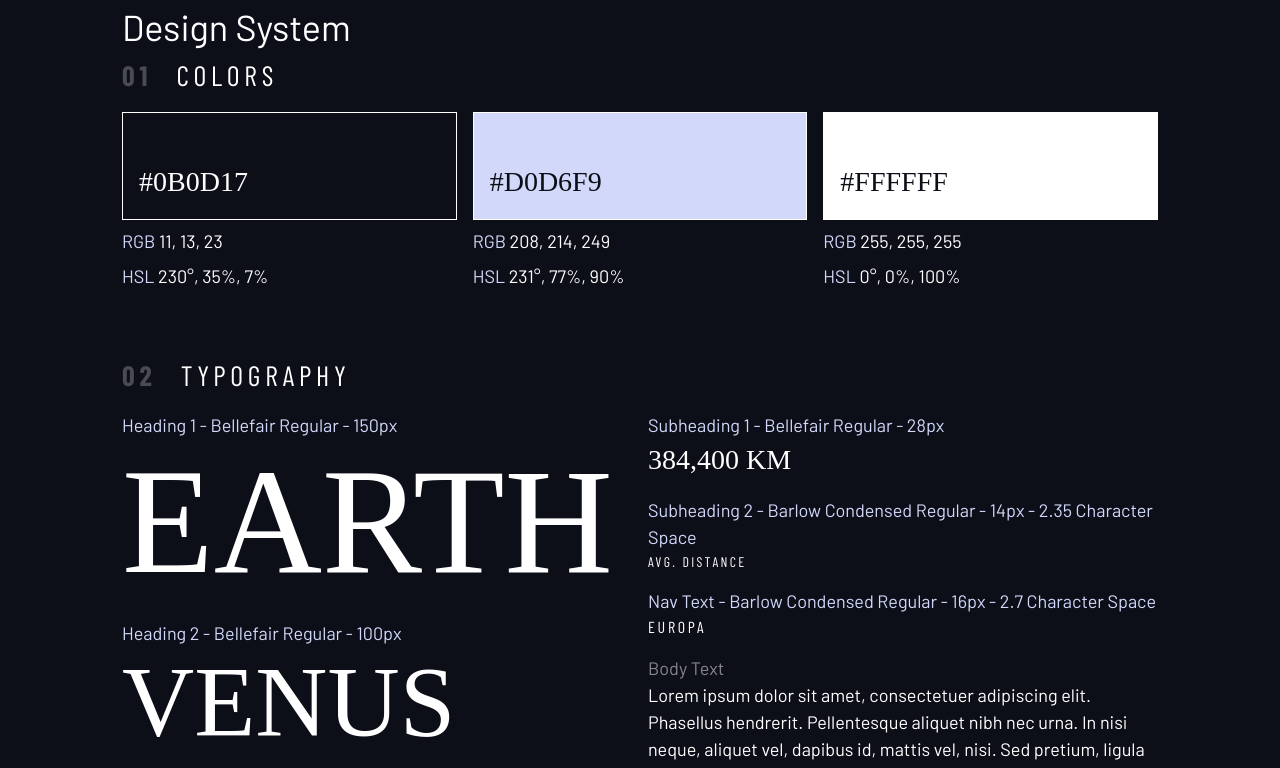
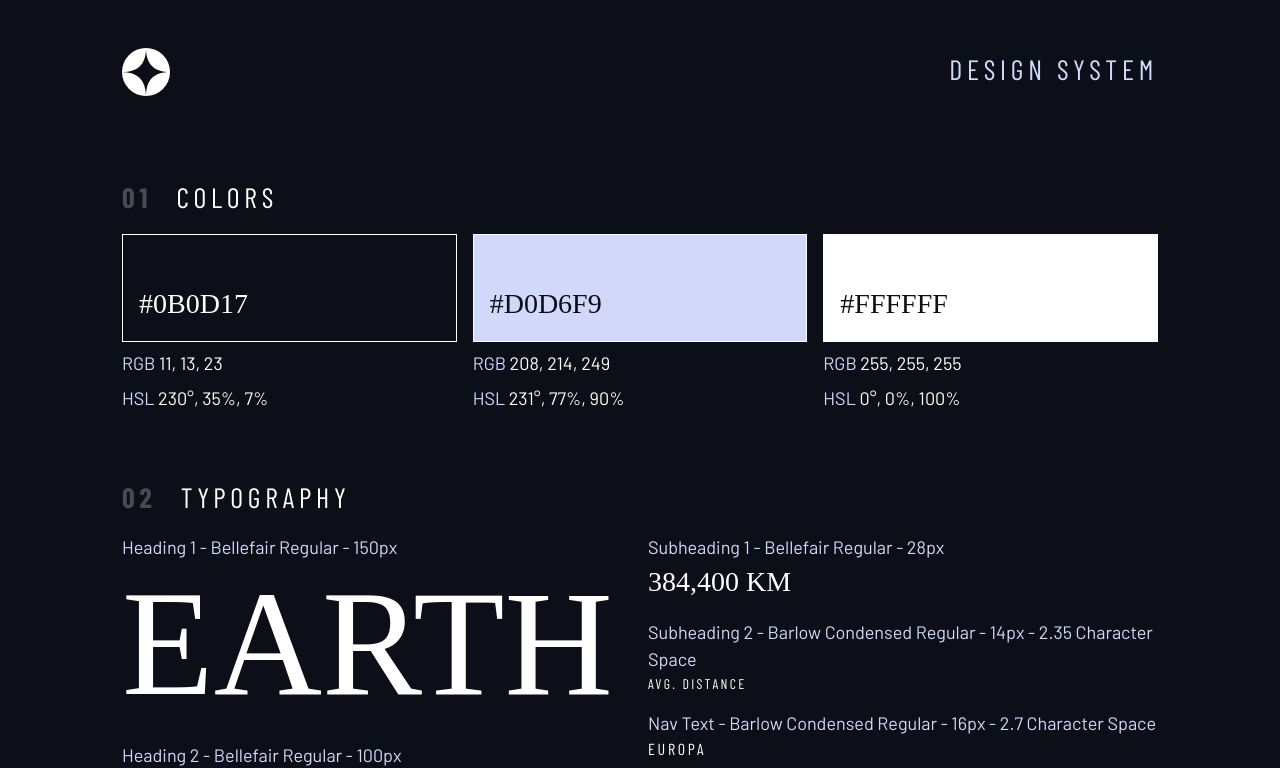
Before and after one commit to snacksncode/space-tourism, a Next.js app: page /design-system in a window 1280 px wide. Shown: the top 768 px of the page. Built offline with nearby package versions, Linux system fonts and the light colour scheme; a web font is replaced by a local one.

Commit message:
feat: added navbar to design-system page

```diff
--- a/pages/design-system.tsx
+++ b/pages/design-system.tsx
@@ -1,5 +1,7 @@
 import type { NextPage } from "next";
 import Head from "next/head";
+import Image from "next/image";
+import styles from "@/styles/DesignSystem.module.scss";
 
 const DesignSystem: NextPage = () => {
   return (
@@ -10,7 +12,10 @@ const DesignSystem: NextPage = () => {
         <link rel="icon" href="/favicon.ico" />
       </Head>
       <div className="container">
-        <h1>Design System</h1>
+        <nav className={styles.nav}>
+          <Image src="/assets/shared/logo.svg" width={48} height={48} alt="Logo" />
+          <h1 className="fs-500 text-accent letter-spacing-lg ff-sans-cond uppercase">Design System</h1>
+        </nav>
 
         <section id="colors" className="flex" style={{ flexDirection: "column" }}>
           <h2 className="numbered-title">
--- /dev/null
+++ b/styles/DesignSystem.module.scss
@@ -0,0 +1,6 @@
+.nav {
+  display: flex;
+  justify-content: space-between;
+  padding-block: 1rem;
+  margin-block: 2rem 4rem;
+}
```
